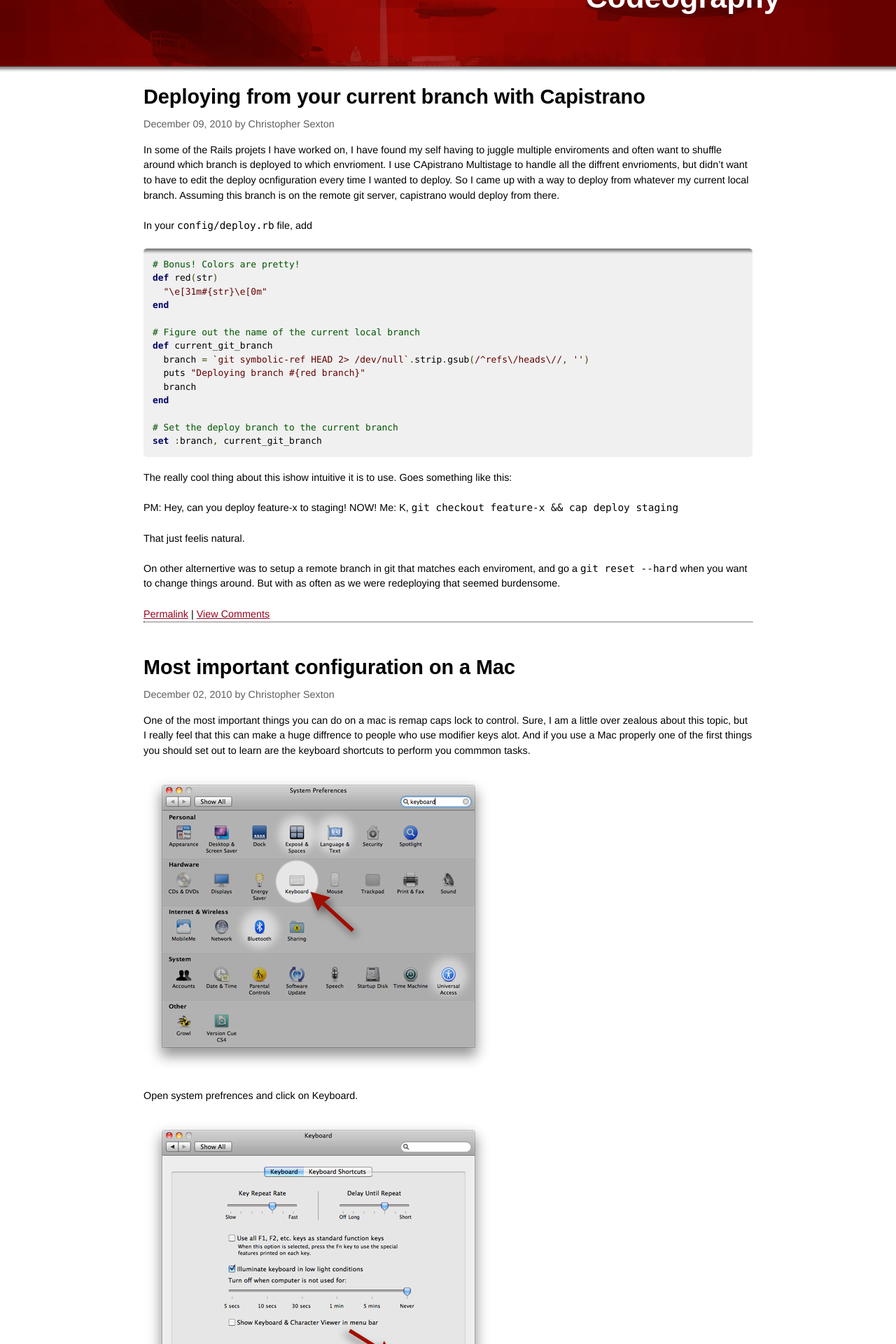
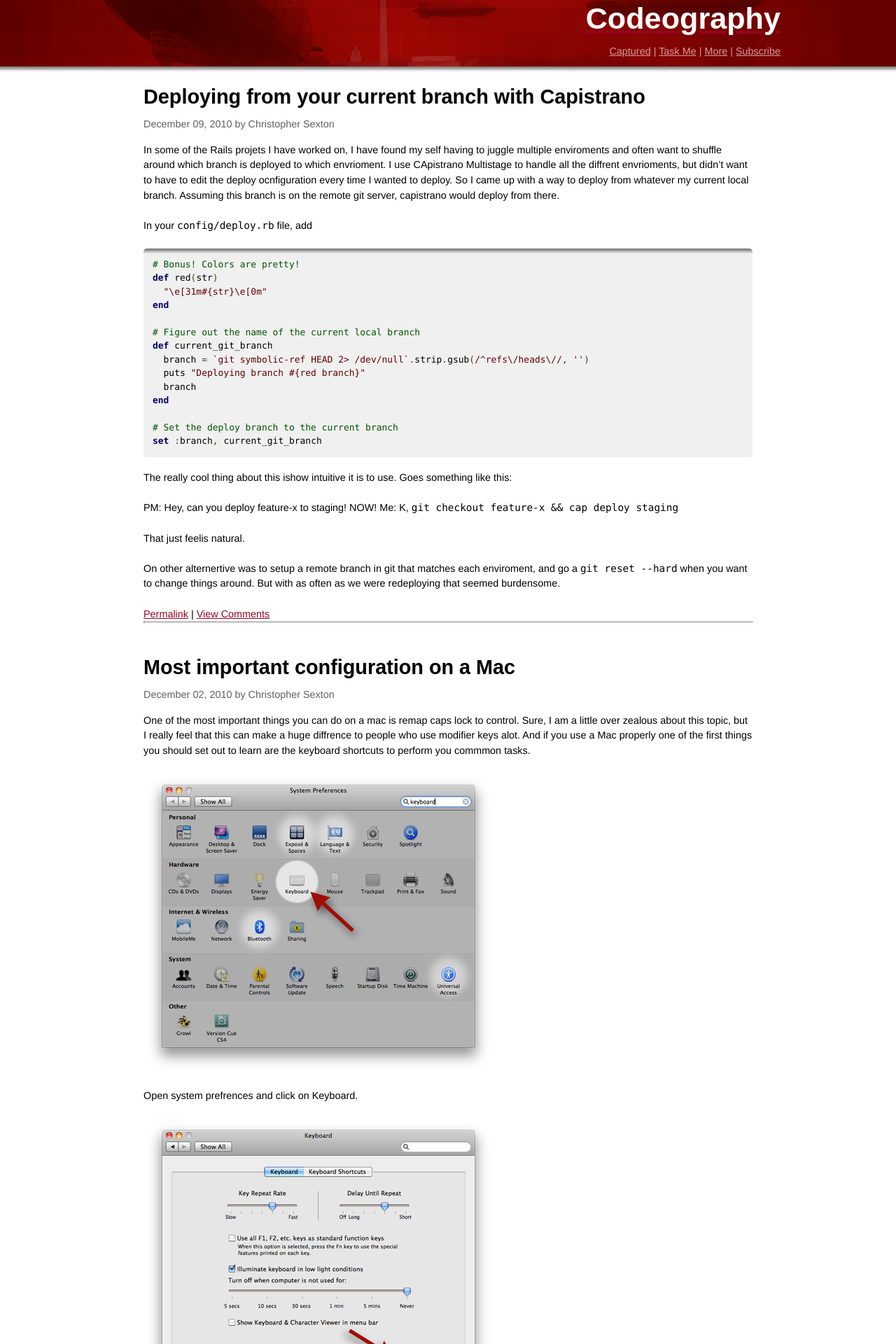
Before and after one commit to csexton/codeography.com, a Jekyll site: the page built from index.html, in a window 1280 px wide. Shown: the top 1920 px of the page at 70% size. Built offline with Jekyll 4.4.1, drawn with Linux system fonts in a browser that asks for light colours; nearby versions of some CDN libraries; some web fonts are replaced; comment, search, counter and statistics services are not loaded; some of the changed text lies outside the part shown.

Commit message:
Fixup the header, now with nav!

```diff
--- a/_layouts/base.html
+++ b/_layouts/base.html
@@ -30,8 +30,18 @@
     <div class="noprint" id="header_row">
       <div class="container">
         <div id="header">
-          <!--h2>Christopher Sexton's</h2-->
-          <h1>Codeography</h1>
+          <a href="/">
+            <h1>Codeography</h1>
+          </a>
+          <div class="nav">
+            <a href="/captured">Captured</a>
+            |
+            <a href="/taskme">Task Me</a>
+            |
+            <a href="#footer">More</a>
+            |
+            <a href="http://feeds.feedburner.com/codeography">Subscribe</a>
+          </div>
         </div>
       </div>
     </div>
@@ -47,6 +57,7 @@
     </div>
 
     <div id="footer" class="noprint">
+      <a name="footer" />
       <div class="container">
 
         <br />
@@ -62,7 +73,8 @@
 
           <h5>Projects</h5>
           <ul>
-            <li><a href="http://github.com/csexton/captured">Captured</a></li>
+            <li><a href="/captured">Captured</a> - Screen Capture Sharing for Mac</li>
+            <li><a href="/taskme">Task Me</a> Direct to your Inbox from iPhone</li>
             <li><a href="http://github.com/csexton/jekyll.vim">Jekyll.vim</a></li>
             <li><a href="http://github.com/csexton/dotfiles">Dotfiles</a></li>
             <li><a href="http://github.com/csexton/ssh-keyput">ssh-keyput</a></li>
--- a/stylesheets/codeography.css
+++ b/stylesheets/codeography.css
@@ -67,7 +67,7 @@ h2.title {
 #header h1{
   color: #fff;
   padding: 0;
-  margin: -15px 0;
+  margin: 15px 0;
   text-align: right;
   font-family: 'Cantarell', arial, serif;
   text-shadow: none;
@@ -88,6 +88,14 @@ h2.title {
   background: #670100 url('../images/header.png') no-repeat 0 0;
   height: 120px;
   margin-top: -25px;
+}
+#header .nav {
+  text-align: right;
+  color: #D99898;
+}
+#header .nav a {
+  color: white;
+  color: #D99898;
 }
 .header_by_line {
   color: #606060;
```
